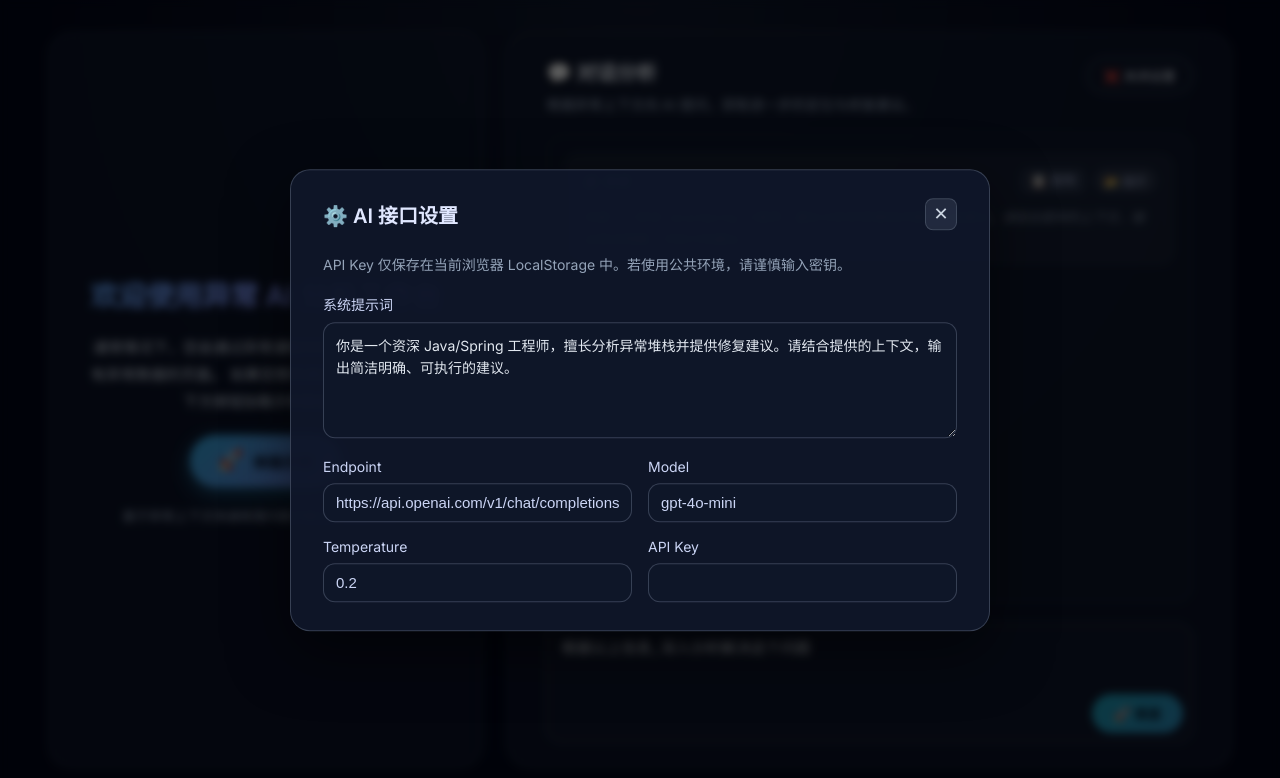
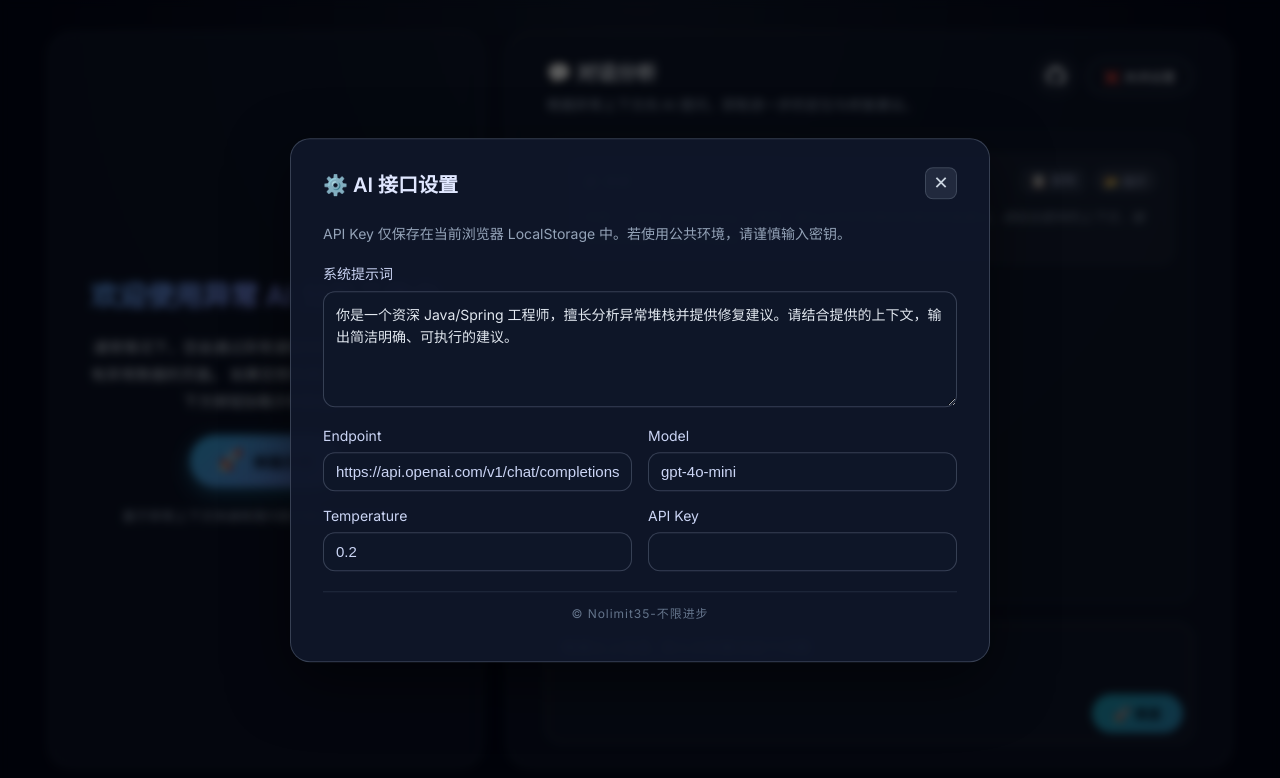
Before and after one commit to GuangYiDing/exception-notify, a React (Vite) app in the folder web/: page / in a window 1280 px wide. Both pictures are taken after a click on the button "⚙️ 打开设置". Shown: the top 778 px of the page. Built offline with nearby package versions, Linux system fonts and the light colour scheme.

Commit message:
feat(web): add github link and footer

```diff
--- a/web/src/App.tsx
+++ b/web/src/App.tsx
@@ -525,6 +525,7 @@ export default function App() {
                 </label>
               </div>
             </form>
+            <p className="modal-footer">© Nolimit35-不限进步</p>
           </dialog>
         </>
       )}
@@ -744,9 +745,26 @@ export default function App() {
                 根据异常上下文向 AI 提问，获取进一步的定位与修复建议。
               </p>
             </div>
-            <button className="settings-button" onClick={() => setSettingsOpen(v => !v)}>
-              {settingsOpen ? '❌ 关闭设置' : '⚙️ 打开设置'}
-            </button>
+            <div className="header-actions">
+              <a
+                className="github-link"
+                href="https://github.com/GuangYiDing/exception-notify"
+                target="_blank"
+                rel="noopener noreferrer"
+                aria-label="查看 GitHub 仓库"
+                title="GitHub"
+              >
+                <svg viewBox="0 0 24 24" role="img" aria-hidden="true">
+                  <path
+                    fill="currentColor"
+                    d="M12 0a12 12 0 0 0-3.79 23.4c.6.11.82-.26.82-.58v-2c-3.34.73-4.04-1.61-4.04-1.61a3.18 3.18 0 0 0-1.34-1.75c-1.1-.76.08-.75.08-.75a2.5 2.5 0 0 1 1.84 1.24 2.54 2.54 0 0 0 3.46 1 2.52 2.52 0 0 1 .76-1.6c-2.67-.3-5.47-1.34-5.47-5.95a4.67 4.67 0 0 1 1.24-3.24 4.3 4.3 0 0 1 .12-3.2s1-.32 3.28 1.24a11.29 11.29 0 0 1 6 0c2.28-1.56 3.27-1.24 3.27-1.24a4.3 4.3 0 0 1 .12 3.2 4.67 4.67 0 0 1 1.24 3.24c0 4.62-2.81 5.64-5.49 5.94a2.83 2.83 0 0 1 .81 2.2v3.27c0 .32.22.7.82.58A12 12 0 0 0 12 0Z"
+                  />
+                </svg>
+              </a>
+              <button className="settings-button" onClick={() => setSettingsOpen(v => !v)}>
+                {settingsOpen ? '❌ 关闭设置' : '⚙️ 打开设置'}
+              </button>
+            </div>
           </header>
           <div className="chat-window" ref={chatWindowRef}>
             {messages.map((message, index) => {
--- a/web/src/styles.css
+++ b/web/src/styles.css
@@ -68,6 +68,31 @@ pre {
   background: rgba(30, 41, 59, 0.9);
   border-color: rgba(125, 211, 252, 0.5);
   transform: translateY(-1px);
+}
+
+.github-link {
+  display: inline-flex;
+  align-items: center;
+  justify-content: center;
+  width: 38px;
+  height: 38px;
+  border-radius: 50%;
+  border: 1px solid rgba(148, 163, 184, 0.4);
+  background: rgba(15, 23, 42, 0.7);
+  color: #e2e8f0;
+  transition: background 0.2s ease, border 0.2s ease, transform 0.2s ease;
+}
+
+.github-link:hover {
+  background: rgba(30, 41, 59, 0.9);
+  border-color: rgba(125, 211, 252, 0.5);
+  transform: translateY(-1px);
+  color: #7dd3fc;
+}
+
+.github-link svg {
+  width: 20px;
+  height: 20px;
 }
 
 /* Modal overlay */
@@ -141,6 +166,16 @@ pre {
   border-color: rgba(248, 113, 113, 0.4);
   color: #fca5a5;
   transform: scale(1.05);
+}
+
+.modal-footer {
+  margin-top: auto;
+  padding-top: 12px;
+  border-top: 1px solid rgba(148, 163, 184, 0.15);
+  text-align: center;
+  font-size: 12px;
+  letter-spacing: 0.08em;
+  color: #64748b;
 }
 
 @keyframes modalSlideIn {
@@ -418,6 +453,12 @@ pre {
   justify-content: space-between;
   align-items: flex-start;
   gap: 16px;
+}
+
+.header-actions {
+  display: flex;
+  align-items: center;
+  gap: 12px;
 }
 
 .card-header h2 {
```
